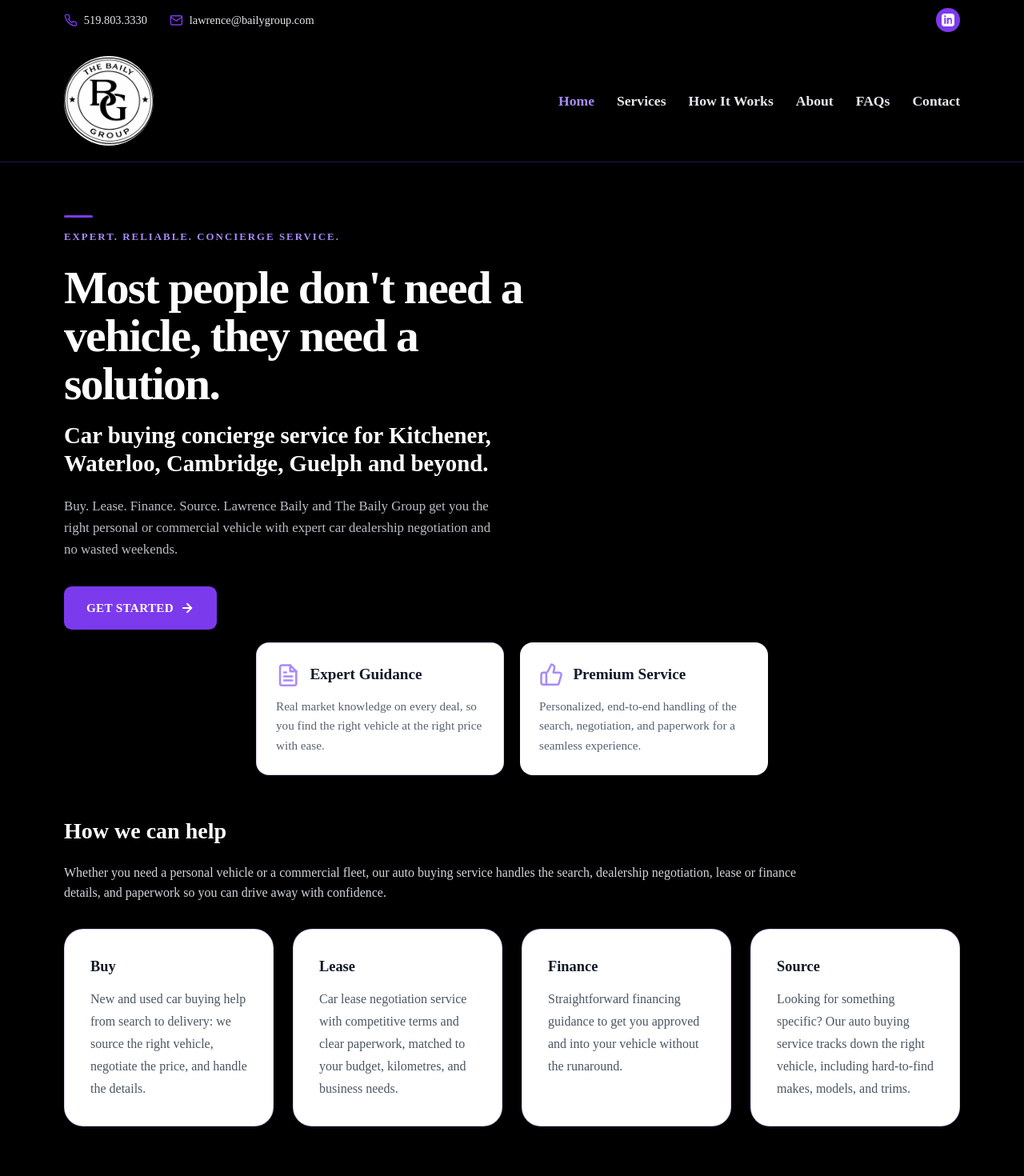
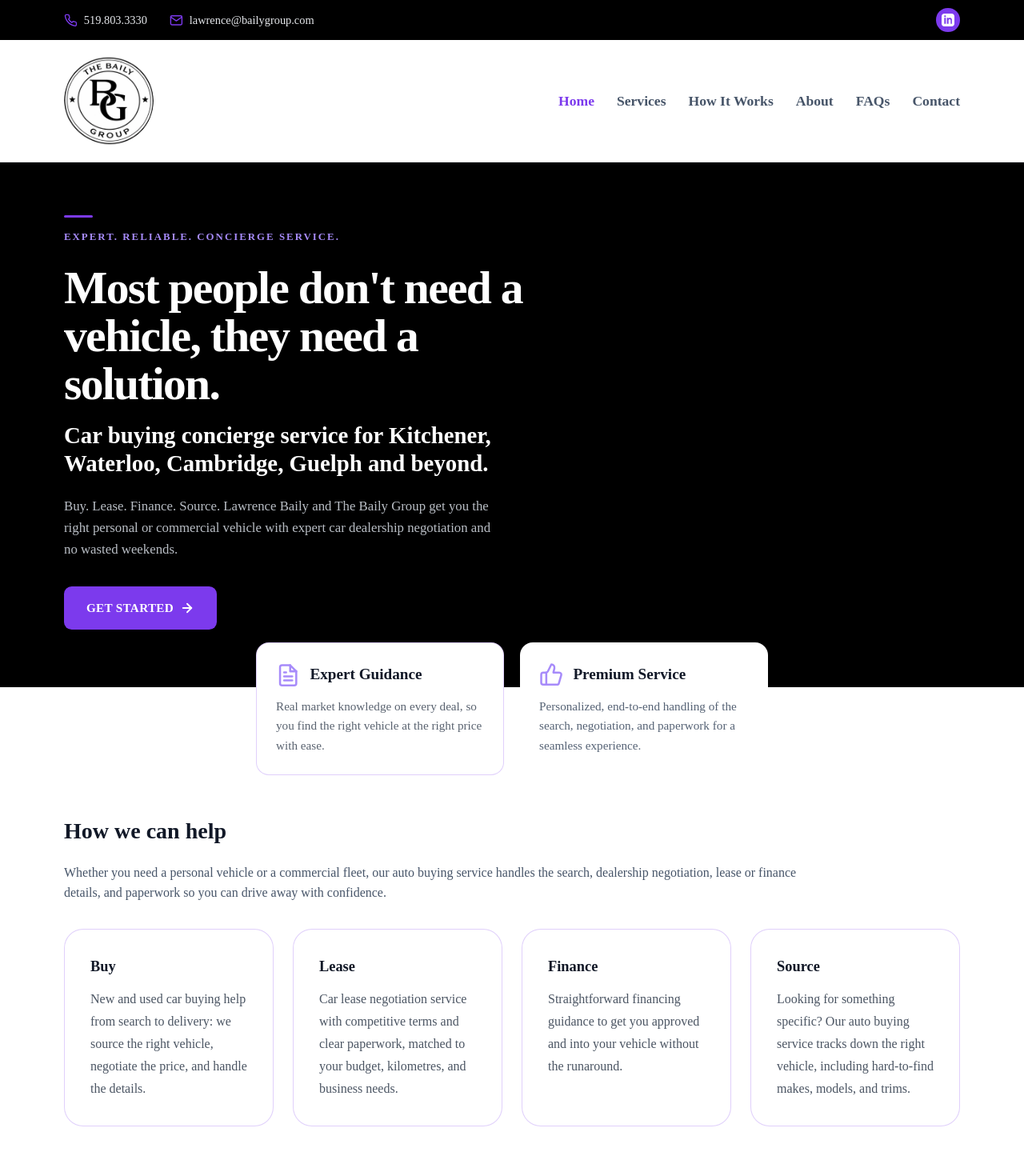
Before and after one commit to couchmanrick-wq/BailyGroup, a Next.js app: page / in a window 1280 px wide. Shown: the top 1470 px of the page at 80% size. Built offline with nearby package versions, Linux system fonts and the light colour scheme.

Commit message:
Restore white content section backgrounds

```diff
--- a/src/styles/Home.module.css
+++ b/src/styles/Home.module.css
@@ -1839,3 +1839,61 @@ a.footerContactItem:hover {
   background: rgba(124, 58, 237, 0.1);
   border-color: #7c3aed;
 }
+
+/* Restore white main content sections */
+.page,
+.headerBar,
+.section,
+.ctaBand {
+  background: #ffffff;
+  color: #111827;
+}
+
+.headerBar {
+  border-bottom-color: rgba(148, 163, 184, 0.18);
+  box-shadow: 0 6px 20px rgba(15, 23, 42, 0.05);
+}
+
+.title,
+.sectionTitle,
+.diffHeading,
+.diffTitle,
+.valuesHeading,
+.valueTitle,
+.whyHeading,
+.fitHeading,
+.contactValue {
+  color: #111827;
+}
+
+.subtitle,
+.sectionText,
+.diffText,
+.valuesIntro,
+.valueText,
+.whyText,
+.fitText,
+.whyItem,
+.footer,
+.contactLabel {
+  color: #475569;
+}
+
+.nav {
+  color: #475569;
+}
+
+.logo,
+.nav a:hover,
+.navActive,
+.navActive:hover,
+.highlight,
+.diffEyebrow,
+.valuesEyebrow {
+  color: #7c3aed;
+}
+
+.heroDark,
+.siteFooter {
+  background: #000000;
+}
--- a/src/styles/globals.css
+++ b/src/styles/globals.css
@@ -2,8 +2,8 @@
 :root {
   color-scheme: light;
   font-family: 'Bodoni 72', 'Bodoni 72 Smallcaps', 'Bodoni MT', 'Bodoni Moda', Didot, 'Times New Roman', serif;
-  background-color: #000000;
-  color: #ffffff;
+  background-color: #ffffff;
+  color: #111827;
   font-size: 16px;
   line-height: 1.6;
 }
@@ -25,7 +25,7 @@ body {
 }
 
 body {
-  background: #000000;
+  background: #ffffff;
 }
 
 img,
```
